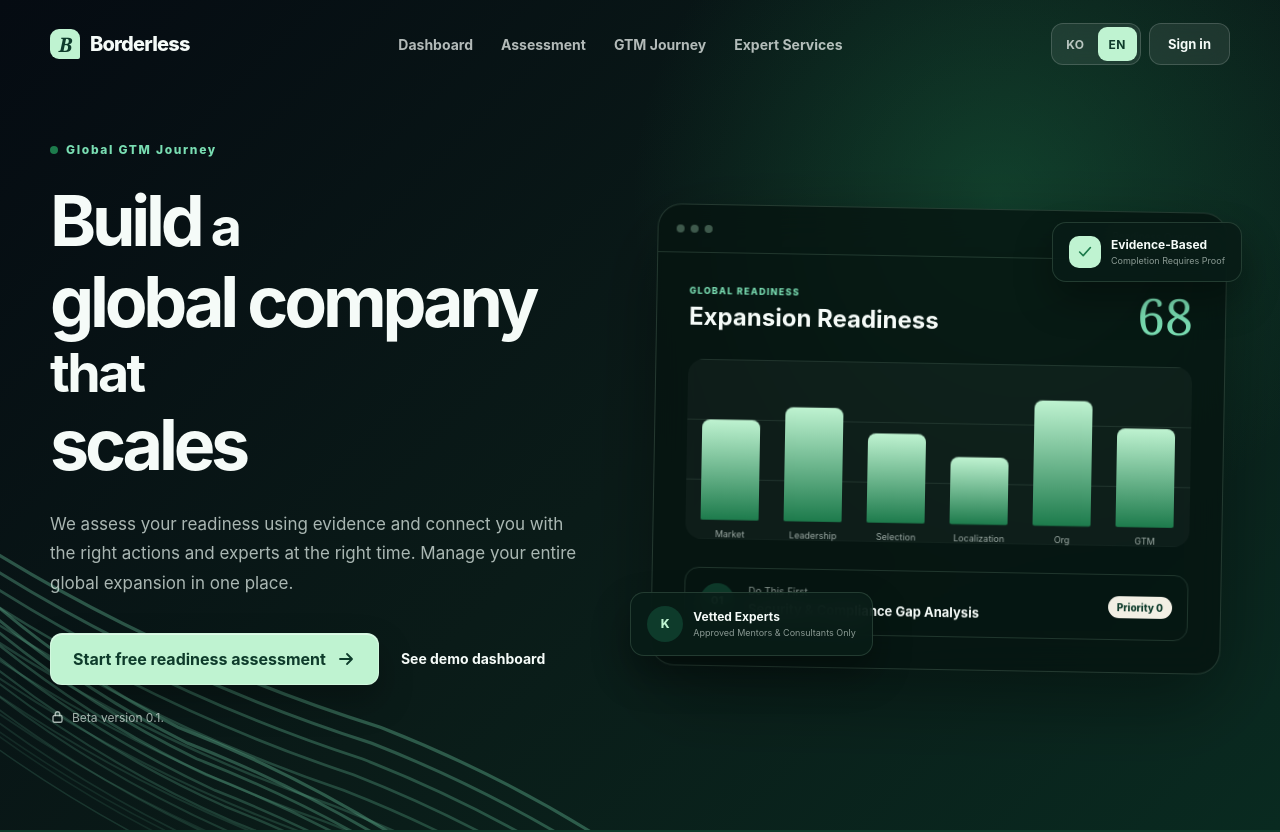
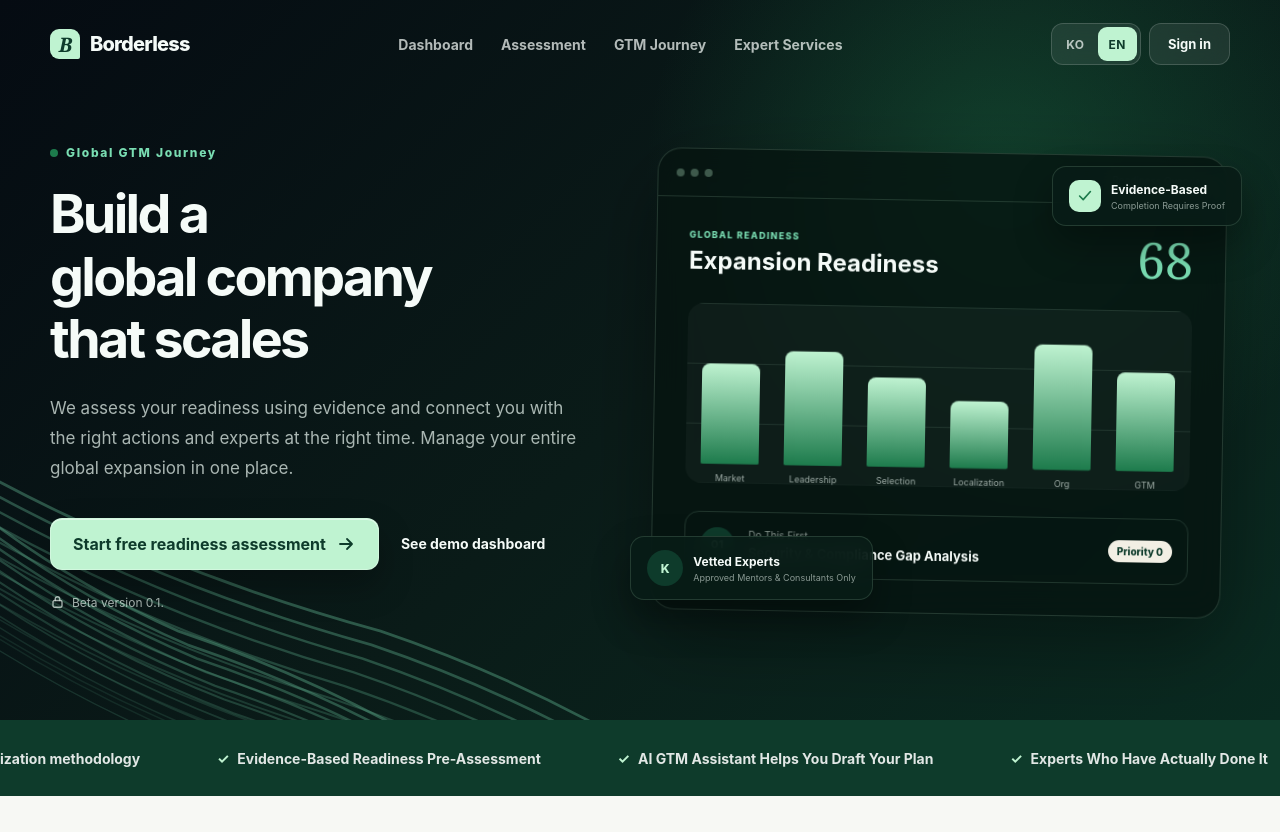
Before and after one commit to ky17824/ai-coding, a Next.js app: page /en in a window 1280 px wide. Shown: the top 832 px of the page. Built offline with nearby package versions, Linux system fonts and the light colour scheme; no server answers.

Commit message:
Fix English hero headline layout

```diff
--- a/app/globals.css
+++ b/app/globals.css
@@ -312,6 +312,11 @@ svg {
   font-size: 1.3em;
   font-style: normal;
   letter-spacing: -0.06em;
+}
+
+main[lang="en"] .hero h1 em {
+  font-size: inherit;
+  letter-spacing: inherit;
 }
 
 .hero h1 span:nth-child(1) {
--- a/lib/i18n.ts
+++ b/lib/i18n.ts
@@ -160,8 +160,8 @@ const en: typeof ko = {
     eyebrow: "Global GTM Journey",
     headline: [
       { em: "Build", after: " a" },
-      { em: "global company", after: " that" },
-      { em: "scales", after: "" }
+      { em: "global", after: " company" },
+      { em: "that", after: " scales" }
     ],
     body:
       "We assess your readiness using evidence and connect you with the right actions and experts at the right time. Manage your entire global expansion in one place.",
```
